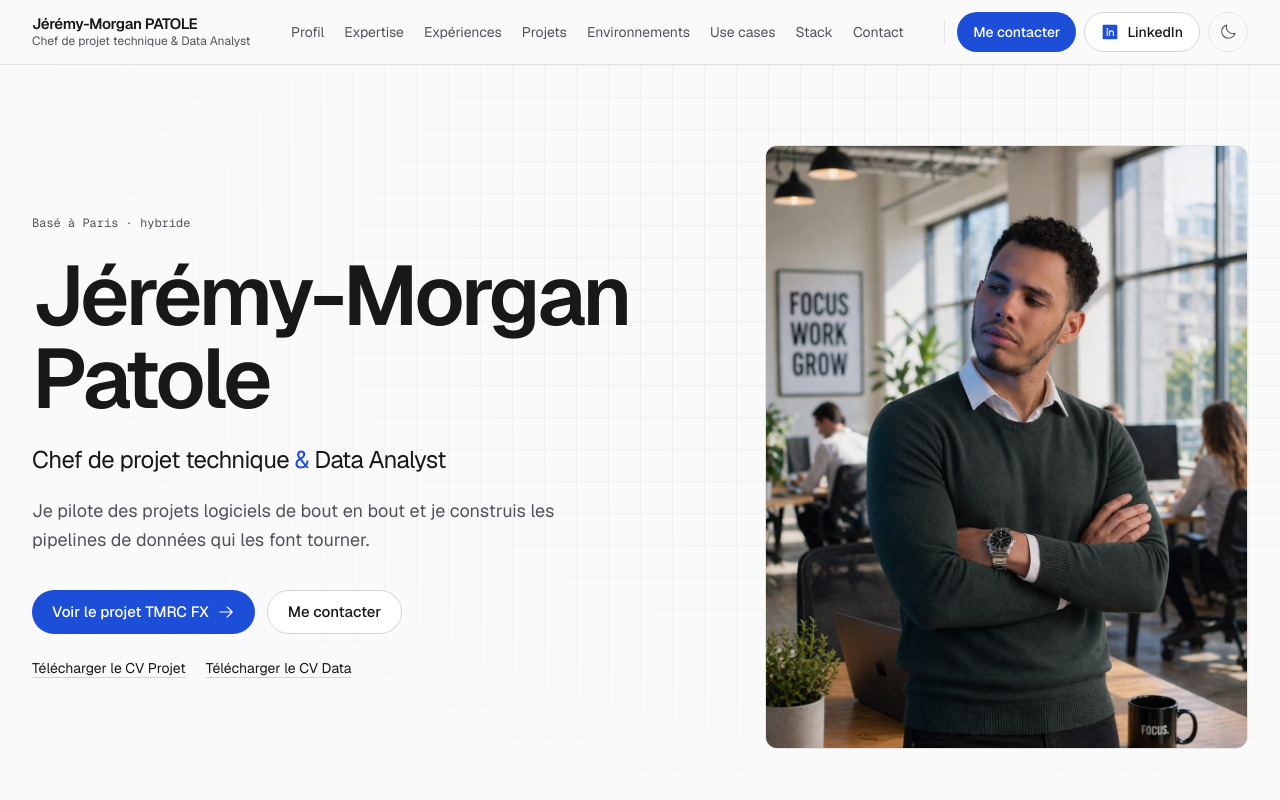
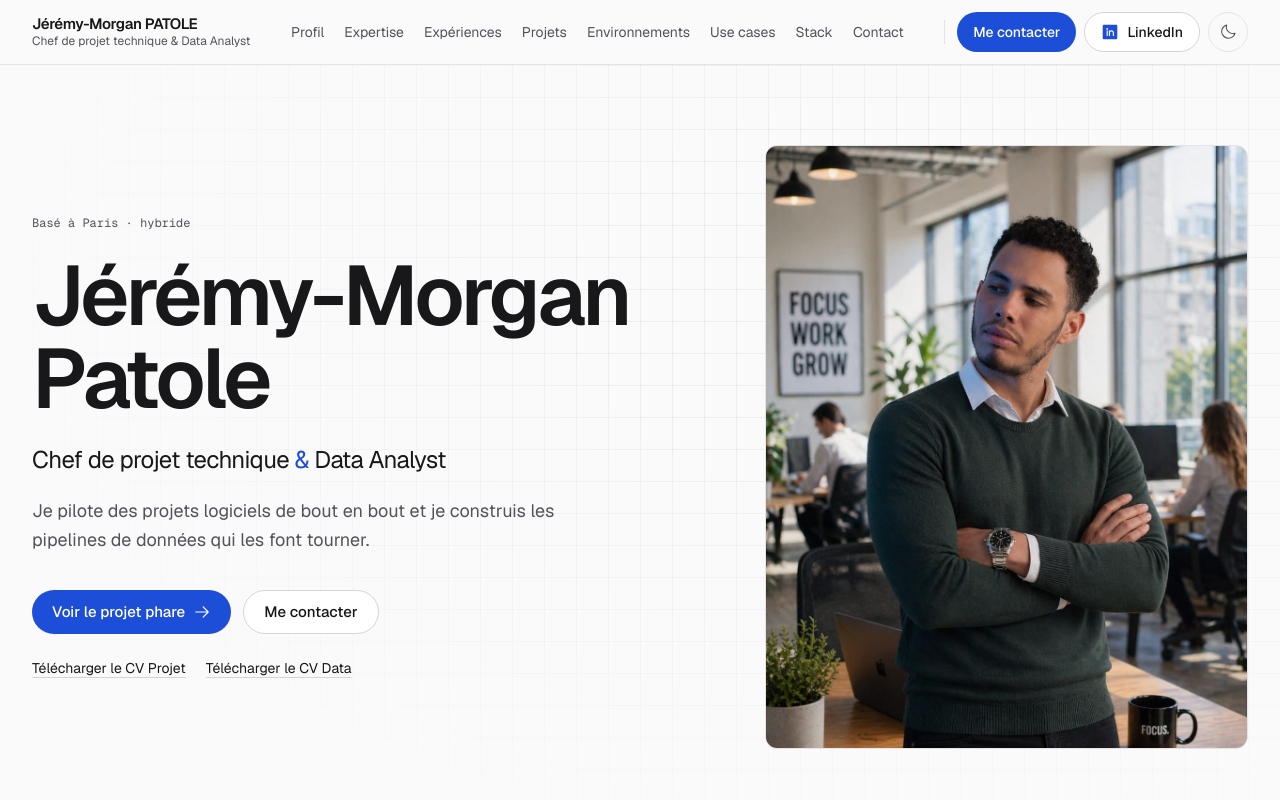
Before and after one commit to jmpbusiness2023-commits/portfolio, a Next.js app: page / in a window 1280 px wide. Shown: the top 800 px of the page. Built offline with nearby package versions, Linux system fonts and the light colour scheme.

Commit message:
Série 3, point 1 : bouton « Voir le projet phare » vers la section du projet phare
Le bouton principal du hero ne cite plus TMRC FX (libellé, sans aria-label
ni title) et mène à la section « Projet phare » de l'accueil (#tmrc-fx).

```diff
--- a/content/site.ts
+++ b/content/site.ts
@@ -59,7 +59,7 @@ export const nav = [
 export const hero = {
   pitch:
     "Je pilote des projets logiciels de bout en bout et je construis les pipelines de données qui les font tourner.",
-  primaryCta: { label: "Voir le projet TMRC FX", href: "/use-cases/tmrc-fx" },
+  primaryCta: { label: "Voir le projet phare", href: "/#tmrc-fx" },
   photoAlt:
     "Jérémy-Morgan Patole, bras croisés, dans un espace de travail lumineux",
   availability: "Basé à Paris · hybride",
```
